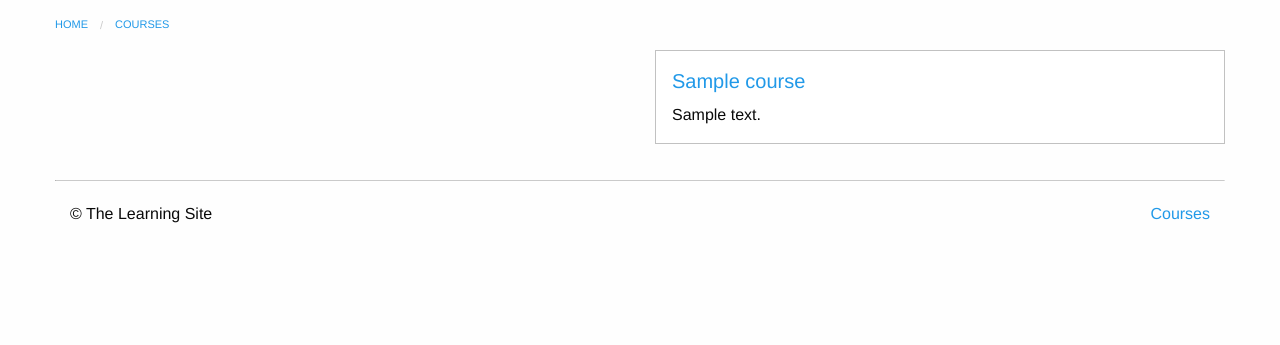
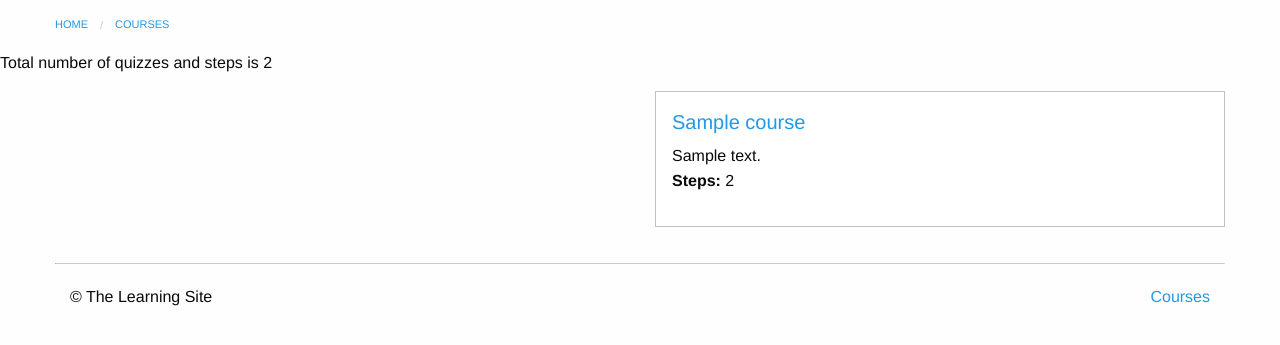
Before and after one commit to alexc-royle/treehouse-django-orm-tutorial, a Django app: page /courses/ in a window 1280 px wide. Shown: the part 55-400 px from the top of the page. Run offline with Django 3.2, Linux system fonts and the light colour scheme; tables that the repository leaves empty hold one stand-in row (values such as "Sample post"); parts of the project's set-up code (start-up, migrations or seed data) failed here and were passed over.

Commit message:
Annotations and aggregations

```diff
--- a/courses/templates/courses/course_list.html
+++ b/courses/templates/courses/course_list.html
@@ -6,6 +6,7 @@
     <div class="row columns">
         {{ block.super }}
     </div>
+    {% if total.total %}<p>Total number of quizzes and steps is {{total.total}}</p>{% endif %}
     <div class="row">
         {%  for course in courses %}
             <div class="small-6 columns">
@@ -13,6 +14,7 @@
                     <h5><a href="{% url 'courses:detail' pk=course.pk %}">{{ course.title }}</a></h5>
                     <div class="card-copy">
                         {{ course.description }}
+                        {% if course.total_steps %}<p><strong>Steps:</strong> {{ course.total_steps }}</p>{% endif %}
                     </div>
                 </div>
             </div>
--- a/courses/views.py
+++ b/courses/views.py
@@ -2,8 +2,8 @@ from itertools import chain
 
 from django.contrib import messages
 from django.contrib.auth.decorators import login_required
+from django.db.models import Q, Count, Sum
 from django.http import HttpResponseRedirect
-from django.db.models import Q
 from django.shortcuts import get_object_or_404, render
 
 from . import forms
@@ -11,8 +11,13 @@ from . import models
 
 
 def course_list(request):
-    courses = models.Course.objects.filter(published=True)
-    return render(request, 'courses/course_list.html', {'courses': courses})
+    courses = models.Course.objects.filter(
+        published=True
+    ).annotate(
+        total_steps=Count('text', distinct=True)+Count('quiz', distinct=True)
+    )
+    total = courses.aggregate(total=Sum('total_steps'))
+    return render(request, 'courses/course_list.html', {'courses': courses, 'total': total})
 
 
 def course_detail(request, pk):
```
